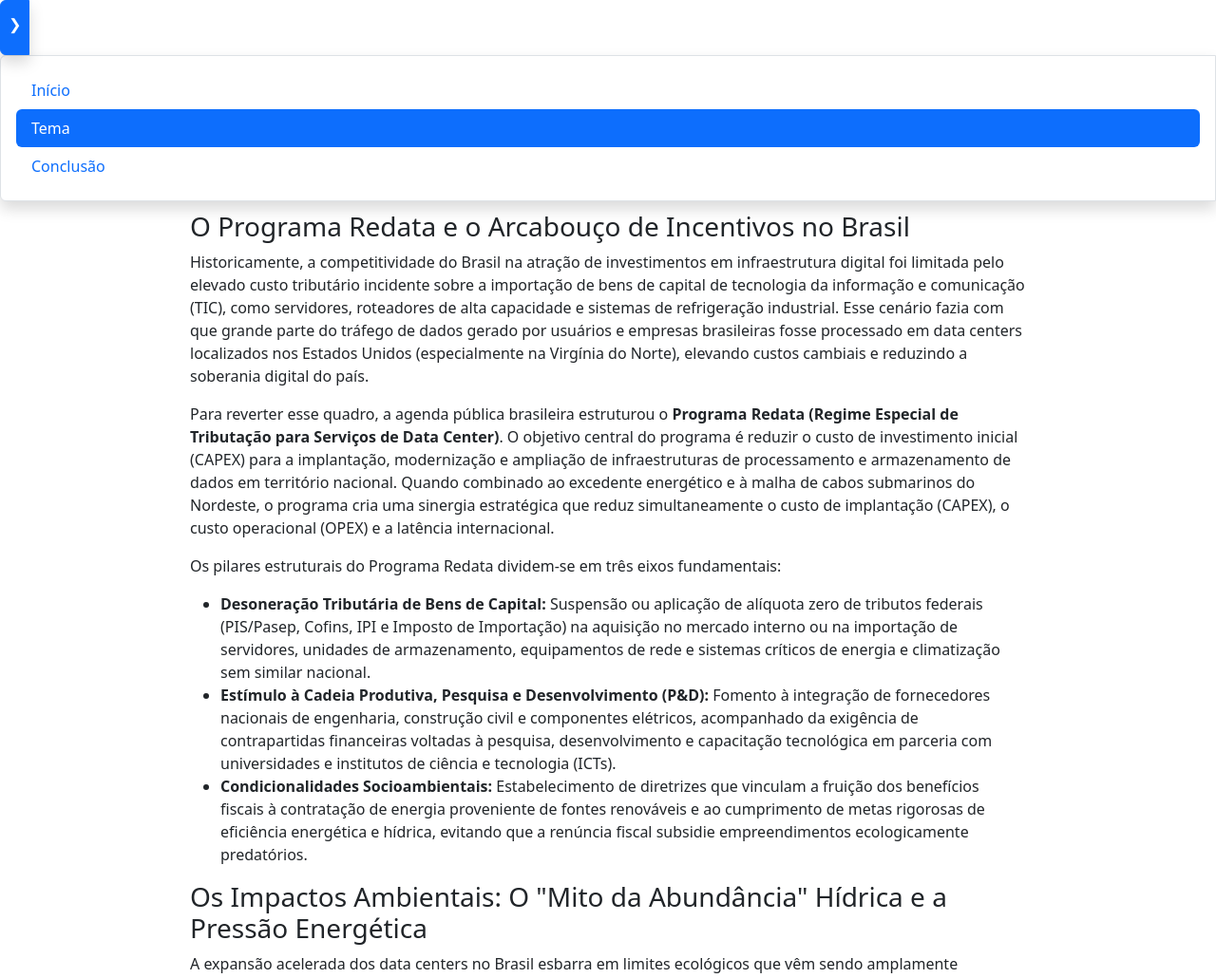
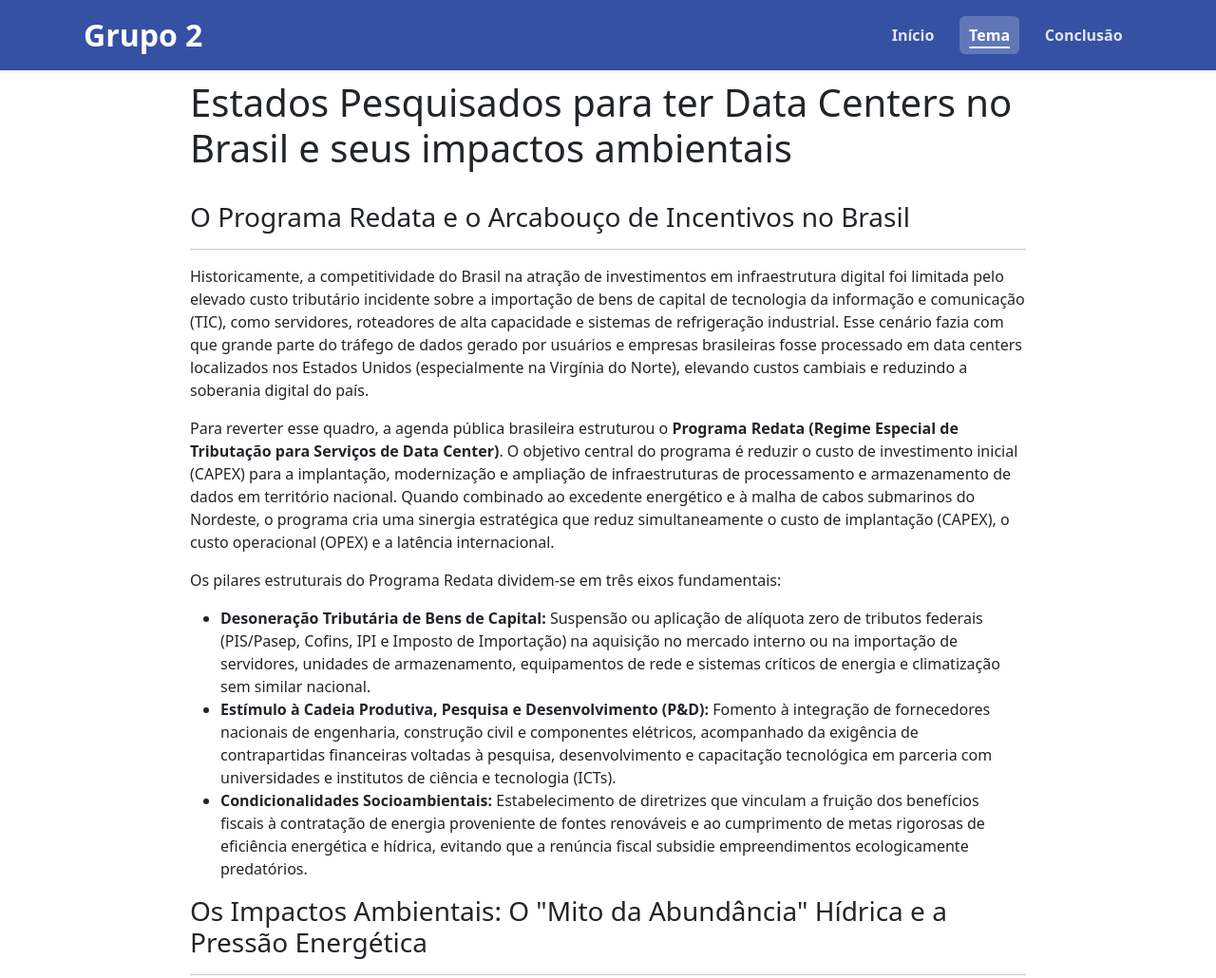
Before and after one commit to arthur-benevides/Trabalho-PL1-Bimestre-4, a plain HTML site: page tema.html in a window 1280 px wide. Shown: the top 1030 px of the page at 95% size. Drawn offline with nearby package versions, Linux system fonts and the light colour scheme.

Commit message:
navegacao

```diff
--- a/script.js
+++ b/script.js
@@ -1,5 +1,5 @@
 //Tema
-const nomePortal = "Data Centers no Brasil";
+/* const nomePortal = "Data Centers no Brasil";
 const turma = 117;
 
 const itensMenu = [
@@ -73,7 +73,7 @@ conteudo.innerHTML = `
         <div class="row">
             ${estados.map(estado => criarCartao(estado)).join("")}
         </div>
-    </section>`;
+    </section>`;   */
 
     //Conclusão
 
--- a/styles.css
+++ b/styles.css
@@ -33,14 +33,43 @@ tr:nth-child(even) {
     padding: 10px;
 }
 
-/* MENU LATERAL */
+/* MENU */
+/* Cor da barra */
+header .navbar.barra-grupo2 {
+  background-color: #3551A4 !important;
+}
 
-.btn-toggle-nav .seta {
-        display: inline-block;
-        transition: transform 0.3s ease;
-    }
+/* Margem extra no Grupo 2 e nos links para aproximar do centro */
+header .titulo-grupo2 {
+  font-size: 2rem;
+  color: #ffffff !important;
+  margin-left: 2.5rem;
+}
 
-    /* Quando o menu está aberto, gira a seta para apontar para a direita (fechar) */
-    .btn-toggle-nav[aria-expanded="true"] .seta {
-        transform: rotate(180deg);
-    }
+header .navbar-nav {
+  margin-right: 2.5rem !important;
+}
+
+/* Links padrão */
+header .nav-link {
+  color: rgba(255, 255, 255, 0.85) !important;
+  border-radius: 6px;
+  padding-left: 0.65rem !important;
+  padding-right: 0.65rem !important;
+  transition: background-color 0.2s ease, color 0.2s ease;
+}
+
+header .nav-link:hover {
+  color: #ffffff !important;
+  background-color: rgba(255, 255, 255, 0.12);
+}
+
+/* Ênfase na página atual (.active) */
+header .nav-link.active {
+  color: #ffffff !important;
+  font-weight: 700 !important;
+  background-color: rgba(255, 255, 255, 0.22);
+  text-decoration: underline;
+  text-underline-offset: 6px;
+  text-decoration-thickness: 2px;
+}
--- a/tema.html
+++ b/tema.html
@@ -17,44 +17,35 @@
 </head>
 
 <body>
-  <header>
+    <header class="sticky-top shadow-sm">
+  <nav class="navbar navbar-expand navbar-dark barra-grupo2 py-2">
+    <div class="container-fluid px-5">
+      <a class="navbar-brand fw-bold mb-0 text-white titulo-grupo2" href="index.html">
+        Grupo 2
+      </a>
 
-    <!--Barra de Navegação lateral-->
-    <div>
-        <button class = "btn btn-primary shadow rounded-start rounded-0 py-3 px-2 btn-toggle-nav"
-        type="button"
-        data-bs-toggle ="collapse"
-        data-bs-target="#menuFlutuanteLateral"
-        aria-expanded="true"
-        aria-controls="menuFlutuanteLateral"
-        tittle="Abrir/Fechar Menu">
-        <span class="seta">&#10094;</span>
-        </button>
-
-        <div class="collapse collapse-horizontal show" id="menuLateralInterativo">
-            <div class="bg-white p-3 rounded-start border shadow"
-                 style="max-height: 350px;">
-                <ul class="nav nav-pills nav-pills-vertical flex-column">
+      <ul class="navbar-nav flex-row gap-3 ms-auto mb-0">
         <li class="nav-item">
-                        <a class="nav-link" href="index.html">Início</a>
+          <a class="nav-link fw-semibold px-1 text-white" href="index.html">Início</a>
         </li>
         <li class="nav-item">
-                        <a class="nav-link active" aria-current="page" href="tema.html">Tema</a>
+          <a class="nav-link active fw-semibold px-1 text-white" href="tema.html">Tema</a>
         </li>
         <li class="nav-item">
-                        <a class="nav-link" href="conclusao.html">Conclusão</a>
+          <a class="nav-link fw-semibold px-1 text-white" href="conclusao.html">Conclusão</a>
         </li>
       </ul>
     </div>
-        </div>
-    </div>
+  </nav>
 </header>
+
 
   <main>
 
     <div class="container">
+      <h1>Estados Pesquisados para  ter Data Centers no Brasil e seus impactos ambientais</h1> <br>
         <section class="topico3">
-            <h3> O Programa Redata e o Arcabouço de Incentivos no Brasil </h3>
+            <h3> O Programa Redata e o Arcabouço de Incentivos no Brasil </h3> <hr>
             <p>Historicamente, a competitividade do Brasil na atração de investimentos em infraestrutura
               digital foi limitada pelo elevado custo tributário incidente sobre a importação de bens de
               capital de tecnologia da informação e comunicação (TIC), como servidores, roteadores de alta
@@ -89,14 +80,14 @@
             </ul>
 
             <section class="topico4" id="impactos-ambientais">
-          <h3> Os Impactos Ambientais: O "Mito da Abundância" Hídrica e a Pressão Energética</h3>
+          <h3> Os Impactos Ambientais: O "Mito da Abundância" Hídrica e a Pressão Energética</h3><hr>
 
           <p>A expansão acelerada dos data centers no Brasil esbarra em limites ecológicos que vêm sendo amplamente
             debatidos por pesquisadores de universidades públicas, especialistas em recursos hídricos e organizações
             ambientais. Os principais eixos de impacto concentram-se no binômio água-energia e na alteração de
             microclimas locais.</p>
 
-          <img src="img/data-center.webp.jpg"
+          <img src="https://www.shutterstock.com/image-photo/two-rows-glowing-server-racks-260nw-2815109103.jpg"
             alt="Corredor de um data center com fileiras de racks de servidores e cabeamento instalado no teto.">
 
           <h4> O Consumo Hídrico e a Falta de Transparência</h4>
@@ -133,17 +124,17 @@
             afetando o conforto térmico de comunidades vizinhas.</p>
 
 
-          <h4>Explore os Impactos</h4>
+          <h4>Explore os Impactos</h4> <hr>
           <div class="imp-filtros" id="imp-filtros" role="group" aria-label="Filtrar impactos por categoria"></div>
           <p id="imp-contagem" aria-live="polite"></p>
           <div class="imp-grade" id="imp-cartoes"></div>
 
-          <h4>Mito ou Fato?</h4>
+          <h4>Mito ou Fato?</h4><br>
           <div id="imp-mitos"></div>
         </section>
 
             <section class="topico5">
-                <h3>Engenharia Sustentável: Indicadores (PUE/WUE) e Comparativo Técnico de Resfriamento em Data Centers de IA</h3>
+                <h3>Engenharia Sustentável: Indicadores (PUE/WUE) e Comparativo Técnico de Resfriamento em Data Centers de IA</h3> <hr>
                 <p>A transição da computação em nuvem tradicional para cargas de trabalho de Inteligência Artificial alterou radicalmente o perfil térmico das instalações. Enquanto racks de servidores corporativos convencionais operam com densidades de potência entre 5 kW e 10 kW, clusters modernos de treinamento e inferência de IA atingem facilmente entre <b>40 kW e mais de 120 kW por rack.</b></p>
                 <p>Para avaliar e mitigar o impacto ambiental dessa alta densidade, a engenharia de data centers utiliza dois indicadores globais padronizados pela organização The Green Grid:</p>
             <ul>
@@ -199,7 +190,7 @@
                   </table>
                 </div>
             </section>
-        <h3>Consulta Rápida e Simulador (PUE / WUE)</h3>
+        <h3>Consulta Rápida e Simulador (PUE / WUE)</h3> <hr>
         <div>
             <label for="campo-busca-metrica">Buscar métrica ou sistema:</label>
             <input type="text" id="campo-busca-metrica" placeholder="Ex: PUE, WUE, líquido, ar...">
@@ -229,8 +220,12 @@
 
   </main>
 
+  <div class="container">
         <footer>
-
+          <hr>
+            <p>© 2026 Trabalho de Geografia</p>
+            <p>Desenvolvido para fins acadêmicos</p>
         </footer>
+    </div>
 </body>
 </html>
```
Also changed, not shown: conclusao.html (+19 -29 lines), index.html (+16 -23 lines). Lines whose indentation alone changed are shown as unchanged.
